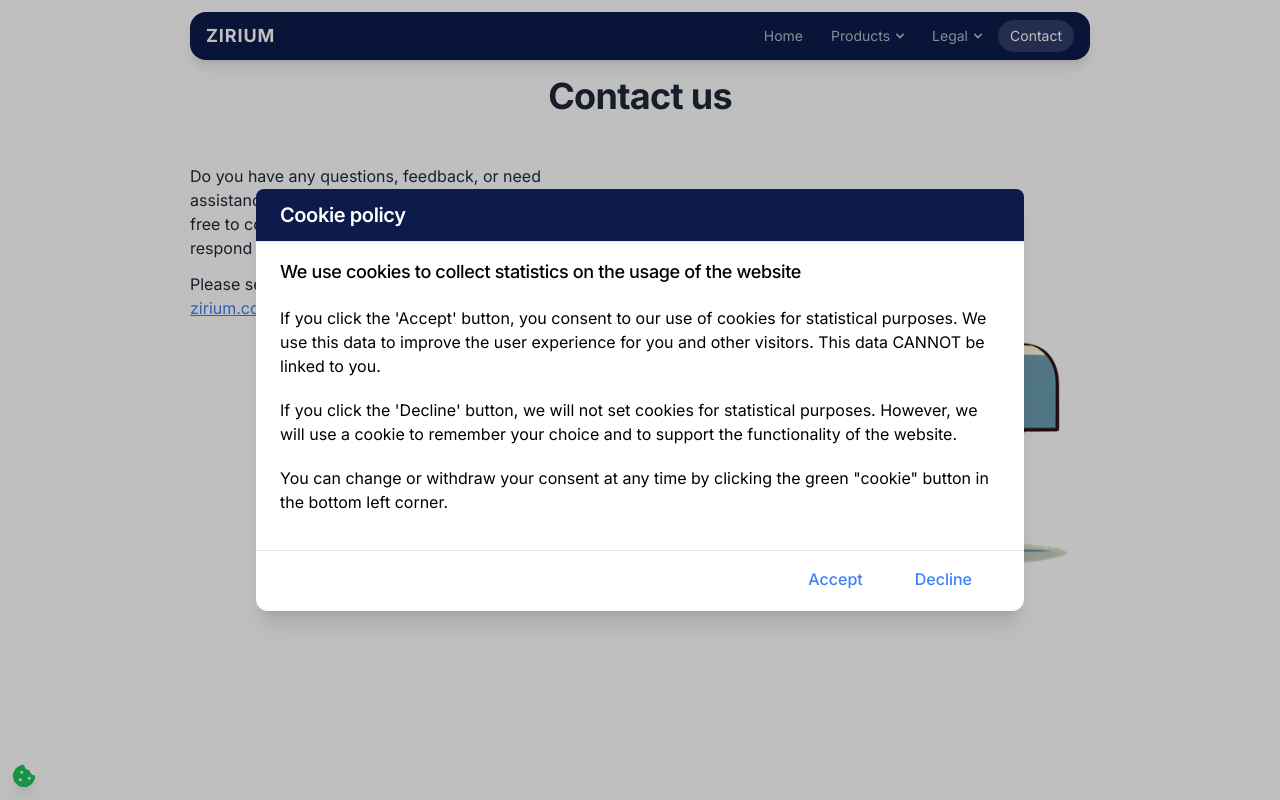
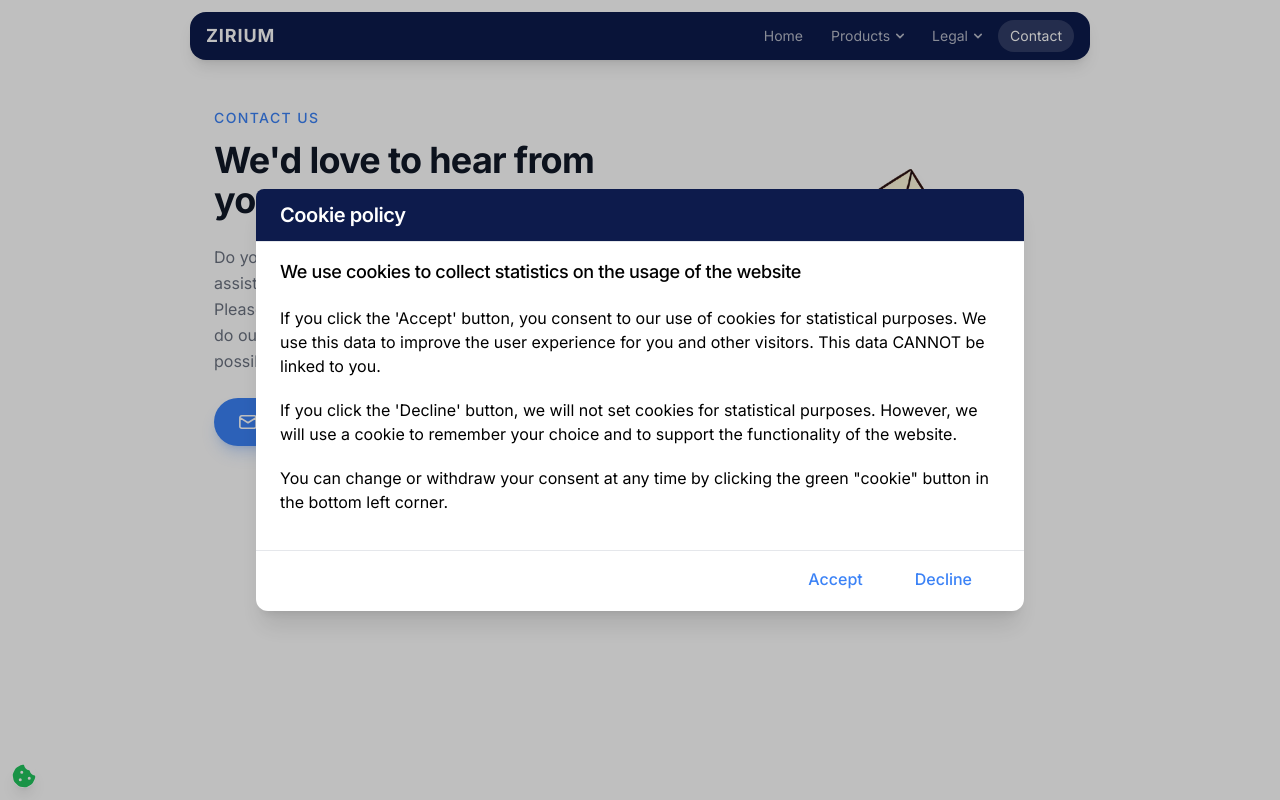
Before and after one commit to araz-code/short_watch_backend, a React (Vite) app in the folder frontend/: page /contact in a window 1280 px wide. Built offline with nearby package versions, Linux system fonts and the light colour scheme.

Commit message:
improve contact page

```diff
--- a/frontend/src/locales/da/translation.json
+++ b/frontend/src/locales/da/translation.json
@@ -157,6 +157,7 @@
     "The FSA's homepage for publishing short positions is down at the moment, making it impossible to retrieve the latest data.": "Finanstilsynets side for shortpositioner er nede, så de nyeste data kan ikke hentes i øjeblikket.",
     "FSA website updated warning": "(8/1-2026) Finanstilsynet har igen åbnet for visning af aggregerede shortpositioner, men deres løsning er ustabil, og nogle positioner bliver opdateret for derefter at blive rullet tilbage.",
     "What you get": "Hvad du får",
-    "Danish Short Watch": "Danish Short Watch"
+    "Danish Short Watch": "Danish Short Watch",
+    "We'd love to hear from you": "Vi vil meget gerne høre fra dig"
   }
 }
--- a/frontend/src/routes/ContactPage.tsx
+++ b/frontend/src/routes/ContactPage.tsx
@@ -13,40 +13,52 @@ const ContactPage: React.FC = () => {
 
   return (
     <PageTemplate>
-      <div className="px-10 dark:text-white">
-        <div className="m-auto mb-12 mt-4">
-          <h1 className="text-4xl font-bold text-center">{t("Contact us")}</h1>
-        </div>
-
-        <section className="lg:w-[900px] pb-3 mx-auto flex flex-col lg:flex-row items-center lg:items-start gap-6">
-          <div className="flex-1">
-            <p className="pb-3">
+      <div className="w-full max-w-[900px] mx-auto px-6 py-12 dark:text-white">
+        <div className="flex flex-col lg:flex-row items-center gap-10 lg:gap-16">
+          {/* Left side: text content */}
+          <div className="flex-1 text-center lg:text-left">
+            <p className="text-sm uppercase tracking-widest text-blue-500 dark:text-blue-400 font-medium mb-3">
+              {t("Contact us")}
+            </p>
+            <h1 className="text-3xl lg:text-4xl mb-6 text-gray-900 dark:text-white">
+              {t("We'd love to hear from you")}
+            </h1>
+            <p className="text-gray-500 dark:text-gray-400 leading-relaxed mb-6">
               {t(
                 "Do you have any questions, feedback, or need assistance? We are always ready to help you. Please feel free to contact us via email, and we will do our best to respond to your inquiry as quickly as possible."
               )}
             </p>
-            <p className="pb-3">
-              {t("Please send your inquiries to the following email address:")}{" "}
-              <a
-                href="mailto:zirium.consultancy@gmail.com"
-                className="underline text-blue-500 hover:text-blue-700"
-                /*onClick={() => {
-                  logEvent("user_action", "email contact clicked");
-                }}*/
+            <a
+              href="mailto:zirium.consultancy@gmail.com"
+              className="inline-flex items-center gap-2 text-white bg-blue-500 hover:bg-blue-400 rounded-full px-6 py-3 font-medium transition-all duration-200 shadow-lg shadow-blue-500/25"
+            >
+              <svg
+                xmlns="http://www.w3.org/2000/svg"
+                className="w-5 h-5"
+                fill="none"
+                viewBox="0 0 24 24"
+                stroke="currentColor"
+                strokeWidth="2"
               >
-                zirium.consultancy@gmail.com
-              </a>
-              .
-            </p>
+                <path
+                  strokeLinecap="round"
+                  strokeLinejoin="round"
+                  d="M21.75 6.75v10.5a2.25 2.25 0 01-2.25 2.25h-15a2.25 2.25 0 01-2.25-2.25V6.75m19.5 0A2.25 2.25 0 0019.5 4.5h-15a2.25 2.25 0 00-2.25 2.25m19.5 0l-9.75 6.093L2.25 6.75"
+                />
+              </svg>
+              zirium.consultancy@gmail.com
+            </a>
           </div>
+
+          {/* Right side: image */}
           <div className="flex-1 flex justify-center">
             <img
               src={image}
               alt="Mail Bird"
-              className="w-full max-w-xs lg:max-w-md"
+              className="w-full max-w-[280px] lg:max-w-[320px] drop-shadow-xl"
             />
           </div>
-        </section>
+        </div>
       </div>
     </PageTemplate>
   );
```
